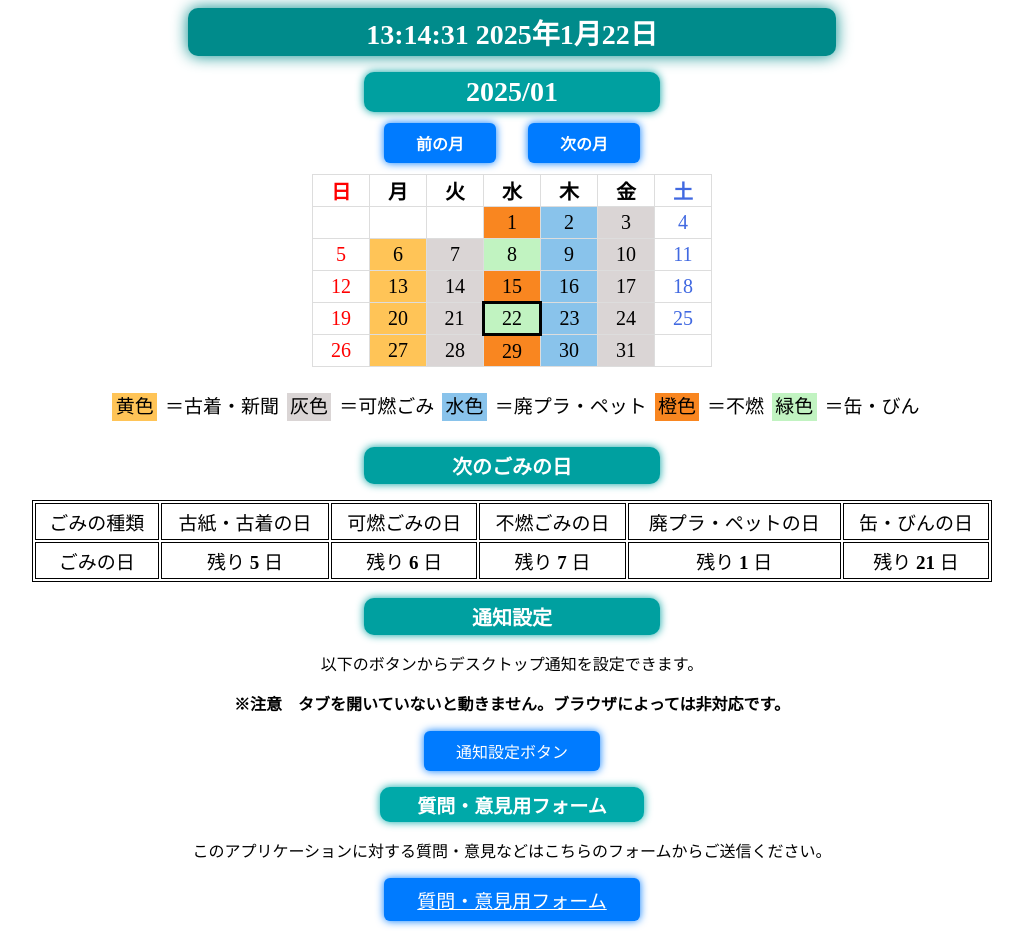
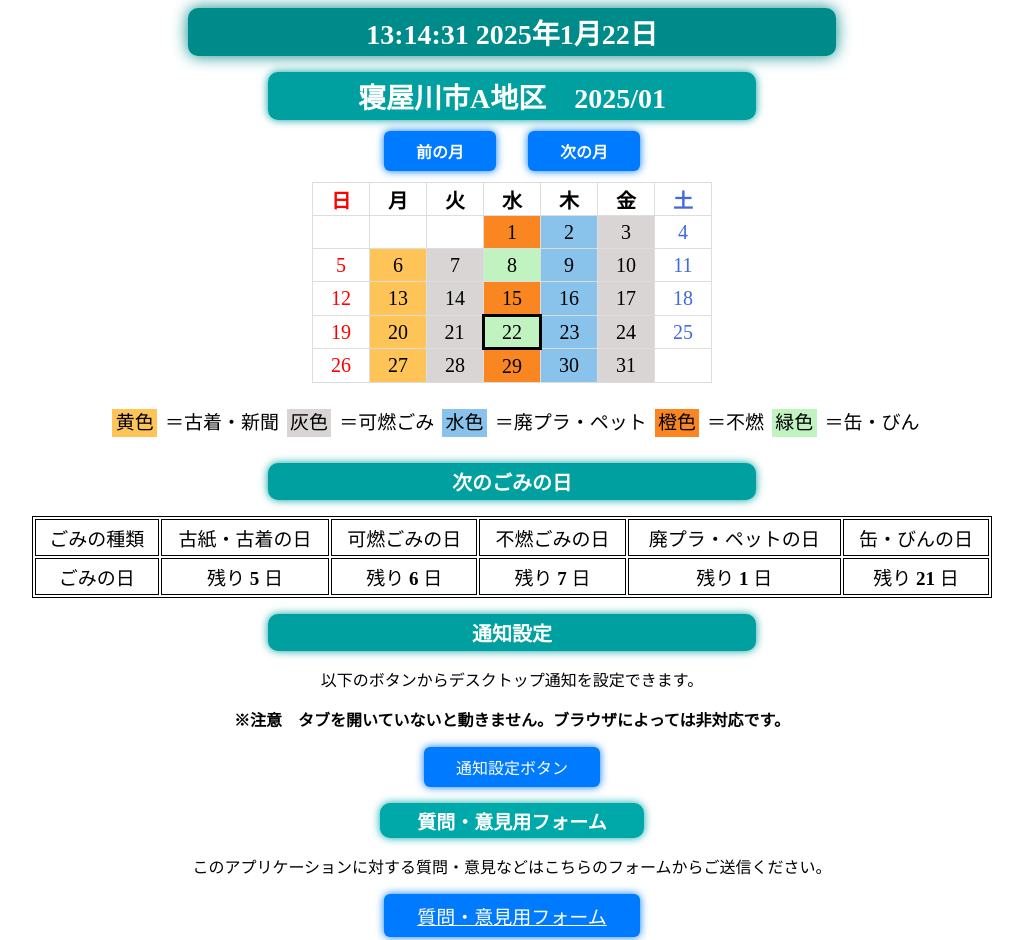
Before and after one commit to teku2679/ThrowAwayGarbageAPP, a plain HTML site: page index.html in a window 1280 px wide. Shown: the top 940 px of the page, without its empty margins (128-1151 px from the left). Drawn offline with Linux system fonts and the light colour scheme.

Commit message:
Add files via upload

```diff
--- a/index.html
+++ b/index.html
@@ -1,3 +1,4 @@
+<!DOCTYPE html>
 <html>
     <head>
         <meta charset="UTF-8">
--- a/kare.js
+++ b/kare.js
@@ -63,7 +63,7 @@ function renderCalendar(year, month) {
 
     kareHTML += "</tbody>";
     document.getElementById("karenda").innerHTML = kareHTML;
-    document.querySelector(".thismonth").textContent = `${year}/${String(month + 1).padStart(2, "0")}`;
+    document.querySelector(".thismonth").textContent = "寝屋川市A地区　" + `${year}/${String(month + 1).padStart(2, "0")}`;
 }
 
 document.getElementById("prev").addEventListener("click", function () {
--- a/notification.js
+++ b/notification.js
@@ -80,7 +80,7 @@ function checkTimeAndNotify() {
     const currentMinutes = now.getMinutes();
 
     // 通知を送信する条件
-    if (now.getHours() === 18 && currentMinutes === 17) {
+    if (now.getHours() === 7 && currentMinutes === 0) {
         lastNotificationSent = new Date(); // 現在の時間を記録
 
         const targetDays = [
--- a/style.css
+++ b/style.css
@@ -7,9 +7,9 @@ h1 {
 }
 
 h2 {
-    width: 60%;
-    min-width: 8rem;
-    max-width: 18rem;
+    width: 65%;
+    min-width: 14rem;
+    max-width: 30rem;
     display: flex;
     justify-content: center;
     font-size: 20px;
@@ -91,7 +91,7 @@ th,td{
 
 #watch{
     width: 80%;
-    min-width: 8rem;
+    min-width: 16rem;
     max-width: 40rem;
     display: flex;
     justify-content: center;
```
